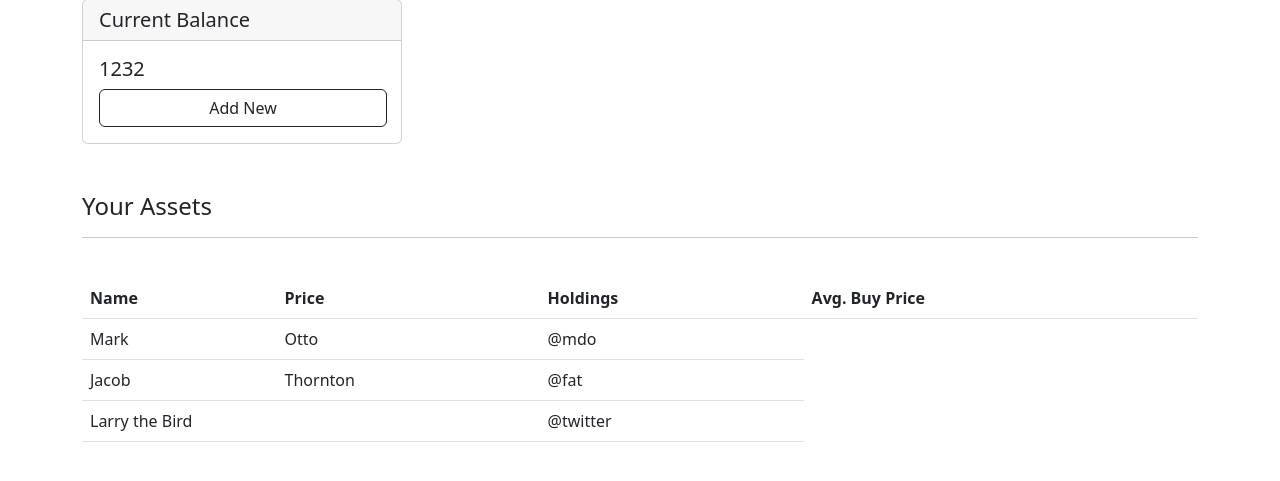
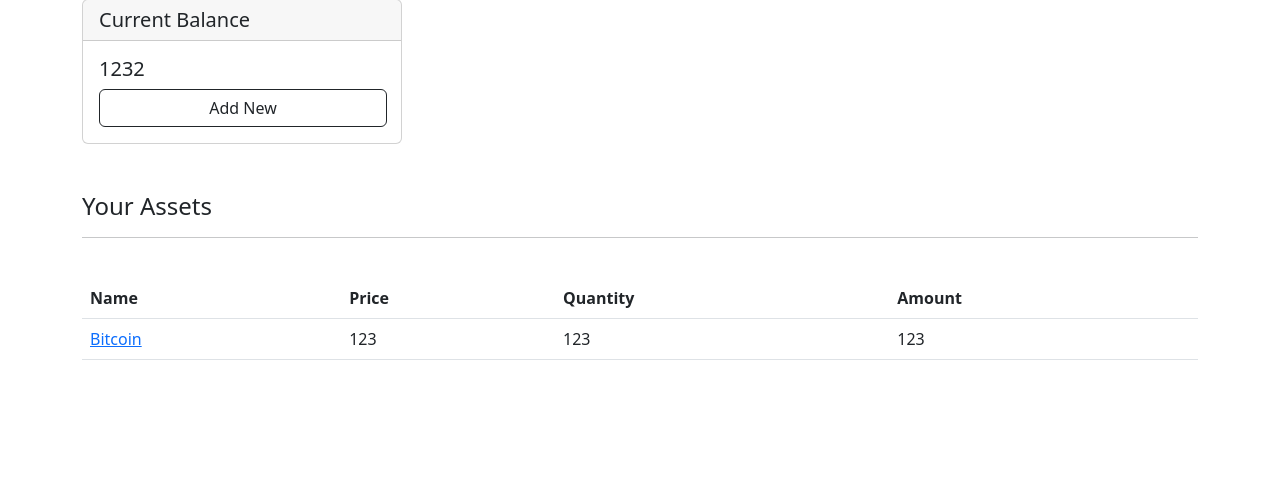
Before and after one commit to boracakirel/CryptoWallet, a Django app: page /accounts/dashboard/ in a window 1280 px wide. Shown: the part 143-624 px from the top of the page. Run offline with Django 4.2, Linux system fonts and the light colour scheme; the visitor is signed in with stand-in values (Sample User, id 1); some libraries are stand-ins or nearby versions.

Commit message:
added transaction url path

```diff
--- a/templates/dashboard.html
+++ b/templates/dashboard.html
@@ -12,30 +12,22 @@
     <h4>Your Assets</h4>
     <hr>
     <br>
-    <table class="table">
+     <table class="table">
         <thead>
         <tr>
             <th scope="col">Name</th>
             <th scope="col">Price</th>
-            <th scope="col">Holdings</th>
-            <th scope="col">Avg. Buy Price</th>
+            <th scope="col">Quantity</th>
+            <th scope="col">Amount</th>
         </tr>
         </thead>
-        <tbody>
-        <tr>
-            <td>Mark</td>
-            <td>Otto</td>
-            <td>@mdo</td>
-        </tr>
-        <tr>
-            <td>Jacob</td>
-            <td>Thornton</td>
-            <td>@fat</td>
-        </tr>
-        <tr>
-            <td colspan="2">Larry the Bird</td>
-            <td>@twitter</td>
-        </tr>
+        <tbody id="assets">
+            <tr>
+                <td><a href="{% url 'transactions' 'bitcoin' %}">Bitcoin</a></td>
+                <td>123</td>
+                <td>123</td>
+                <td>123</td>
+            </tr>
         </tbody>
     </table>
 {% endblock %}
```
